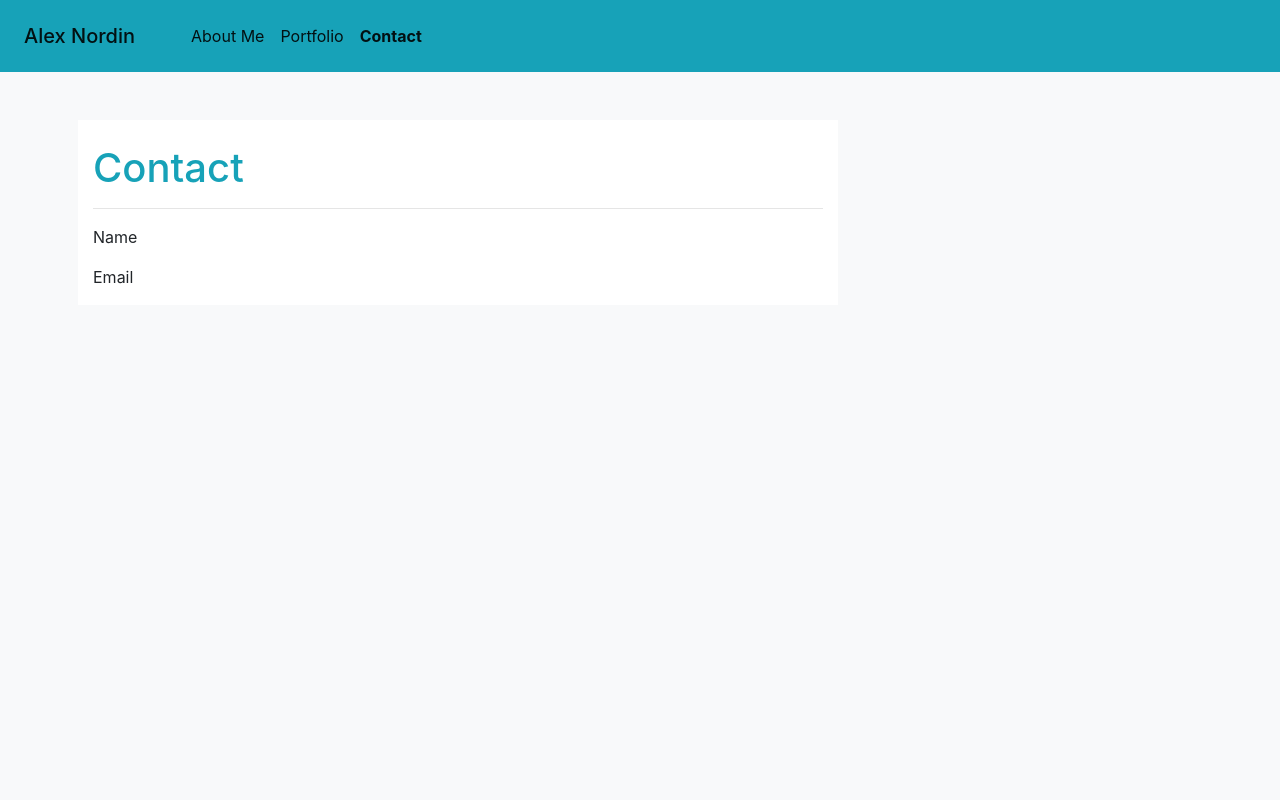
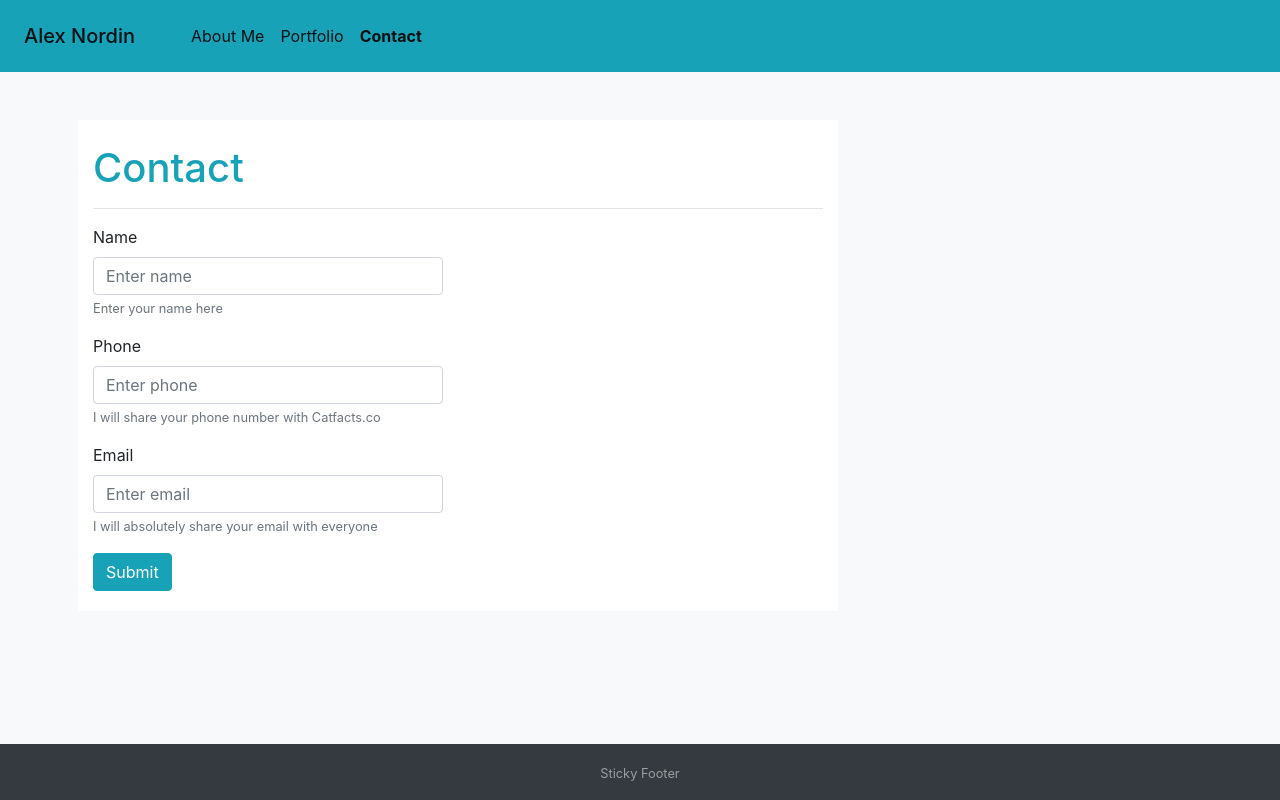
Before and after one commit to apnordin/02-Responsive-Portfolio, a plain HTML site: page contact.html in a window 1280 px wide. Drawn offline with nearby package versions, Linux system fonts and the light colour scheme.

Commit message:
Added forms in contact, added footer in all

```diff
--- a/contact.html
+++ b/contact.html
@@ -44,15 +44,50 @@
             <div class="col-md-8 ml-2 mr-2 mt-5 mb-5 bg-white">
 
                 <br><H1 class="text-info">Contact</H1><hr/>
-                <p>Name</p>
-                <p>Email</p>
+
+                    <div class="row">
+
+                        <div class="col-sm-6 mr-2 mb-1">
+
+                            <form>
+                                <div class="form-group">
+                                    <label for="exampleInputName">Name</label>
+                                    <input type="name" class="form-control" id="exampleInputPhone" aria-describedby="nameHelp" placeholder="Enter name">
+                                    <small id="nameHelp" class="form-text text-muted">Enter your name here</small>
+                                </div>
+                            </form>
+
+                            <form>
+                                <div class="form-group">
+                                    <label for="exampleInputPhone">Phone</label>
+                                    <input type="phone" class="form-control" id="exampleInputPhone" aria-describedb="phoneHelp" placeholder="Enter phone">
+                                    <small id="phoneHelp" class="form-text text-muted">I will share your phone number with Catfacts.co</small>
+                                </div>
+                            </form>
+
+                            <form>
+                                <div class="form-group">
+                                    <label for="exampleInputEmail">Email</label>
+                                    <input type="email" class="form-control" id="exampleInputEmail" aria-describedby="emailHelp" placeholder="Enter email">
+                                    <small id="emailHelp" class="form-text text-muted">I will absolutely share your email with everyone</small>
+                                </div>
+                            </form>
+
+                            <button type="submit" class="btn btn-info mb-3">Submit</button>
+
+                        </div>
+
+                    </div>
             </div>
 
         </div>
     </div>
 
-
-
+<footer id="fixed-footer" class="fixed-bottom py-3 bg-dark text-white-50">
+    <div class="container text-center">
+        <small>Sticky Footer</small>
+    </div>
+</footer>
 
 </body>
 </html>
```
Also changed, not shown: index.html (+5 -1 lines), portfolio.html (+15 -9 lines).
